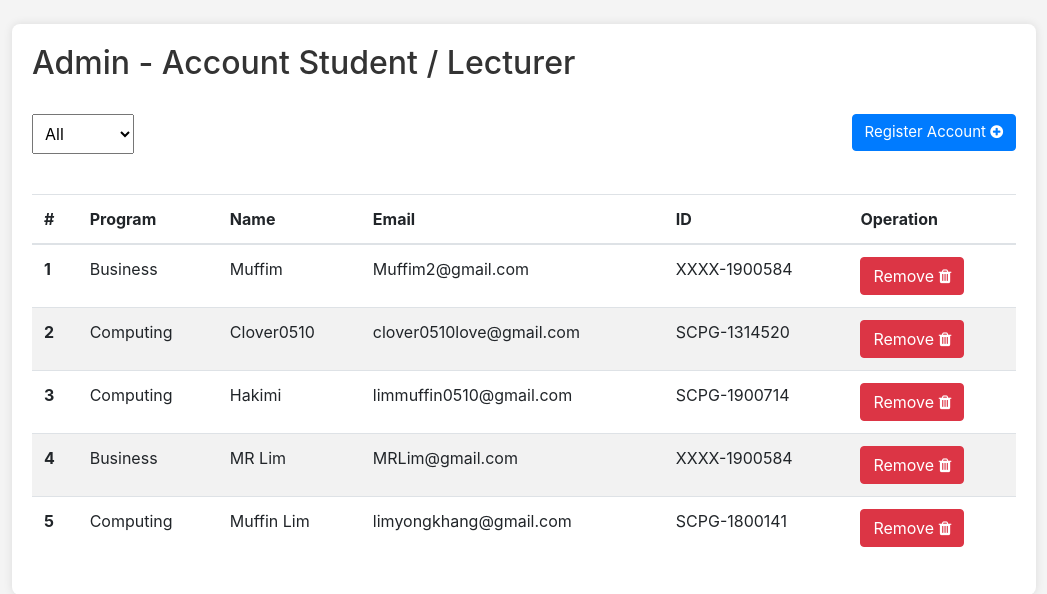
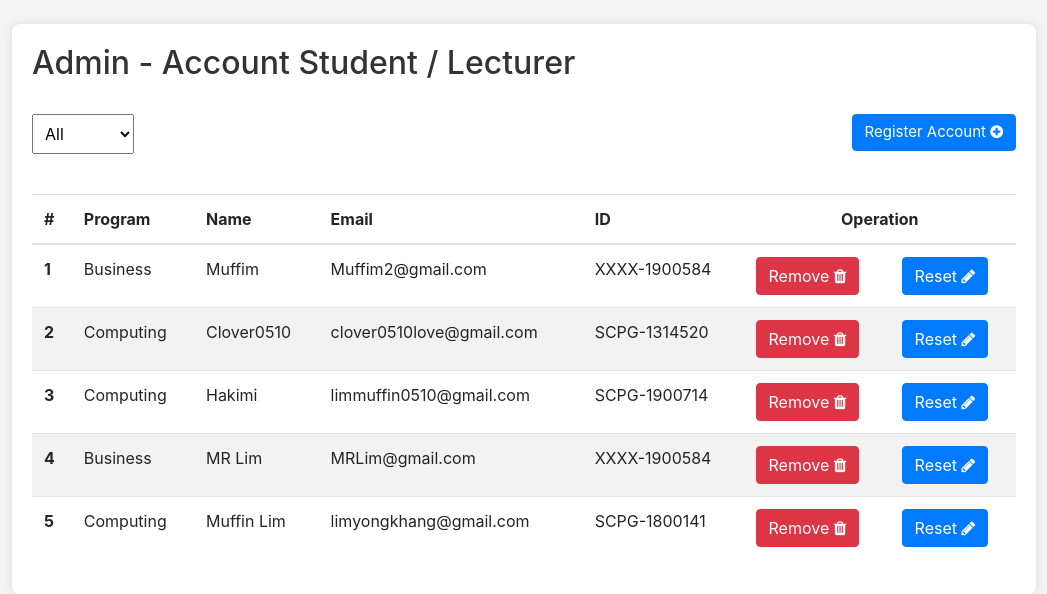
Before and after one commit to muffinlim/enterprise, a PHP site: page /admin_account.php in a window 1280 px wide. Shown: the part 56-650 px from the top of the page, without its empty margins (116-1163 px from the left). Run offline with PHP 8.4, Linux system fonts and the light colour scheme; data comes from the database, SQL or seed files in the repository.

Commit message:
reset password button
function no-yet

```diff
--- a/Content/admin_account.php
+++ b/Content/admin_account.php
@@ -50,7 +50,8 @@
       <th scope="col">Name</th>
       <th scope="col">Email</th>
       <th scope="col">ID</th>
-      <th scope="col">Operation</th>
+      <th  class="text-center" colspan="2">Operation</th>
+
     </tr>
   </thead>
   <tbody>
@@ -81,6 +82,7 @@ if (mysqli_num_rows($result) > 0) {
         <td><?php echo $row['Email']; ?></td>
         <td><?php echo $row['LoginId']; ?></td>
         <td><a href="admin_remove_account.php?LoginId=<?php echo $row['LoginId']; ?>" class="btn btn-danger">Remove <i class="fa fa-trash" aria-hidden="true"></i></a></td>
+        <td><a href="admin_reset_account.php?LoginId=<?php echo $row['LoginId']; ?>" class="btn btn-primary">Reset <i class="fa fa-pencil" aria-hidden="true"></i></a></td>
 
     </tr>
 <?php
--- a/Styles/admin_register_user.css
+++ b/Styles/admin_register_user.css
@@ -43,3 +43,6 @@ body {
   button:hover {
     background-color: #2980b9;
   }
+  .th{
+    text-align: center;
+  }
```
